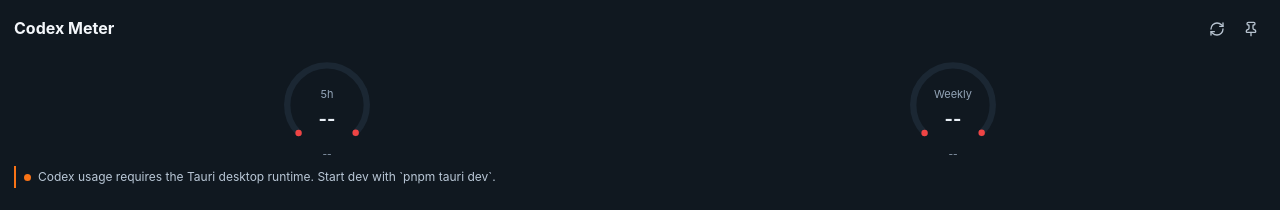
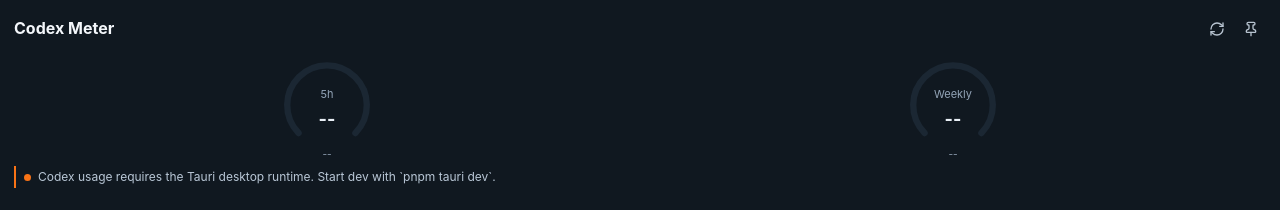
Before and after one commit to Link1515/codex-meter, a React (Vite) app: page / in a window 1280 px wide. Shown: the top 210 px of the page. Built offline with nearby package versions, Linux system fonts and the light colour scheme.

Commit message:
fix: hide meter fill at zero remaining usage

```diff
--- a/src/app/App.tsx
+++ b/src/app/App.tsx
@@ -228,24 +228,27 @@
     typeof limit.remainingPercent === "number" && Number.isFinite(limit.remainingPercent)
       ? limit.remainingPercent
       : 0;
-  const progressTone = getProgressTone(remainingPercent);
+  const normalizedRemainingPercent = Math.max(0, Math.min(100, remainingPercent));
+  const progressTone = getProgressTone(normalizedRemainingPercent);
   const remainingLabel = formatPercent(limit.remainingPercent);
   const resetLabel = showResetDate
     ? formatDatedResetTimestamp(limit.resetAt)
     : formatCompactResetTimestamp(limit.resetAt);
-  const progressStroke = `${Math.max(0, Math.min(100, remainingPercent))} 100`;
+  const progressStroke = `${normalizedRemainingPercent} 100`;
 
   return (
     <div className="limit-meter">
       <div className="limit-dial" role="img" aria-label={`${label}: ${remainingLabel} remaining, resets ${resetLabel}`}>
         <svg viewBox="0 0 76 76" aria-hidden="true">
           <path className="dial-track" pathLength="100" d="M 18 57 A 28 28 0 1 1 58 57" />
+          {normalizedRemainingPercent > 0 ? (
             <path
               className={`dial-fill dial-fill--${progressTone}`}
               pathLength="100"
               d="M 18 57 A 28 28 0 1 1 58 57"
               style={{ strokeDasharray: progressStroke }}
             />
+          ) : null}
         </svg>
         <div className="dial-content">
           <span className="dial-label">{label}</span>
```
Lines whose indentation alone changed are shown as unchanged.
